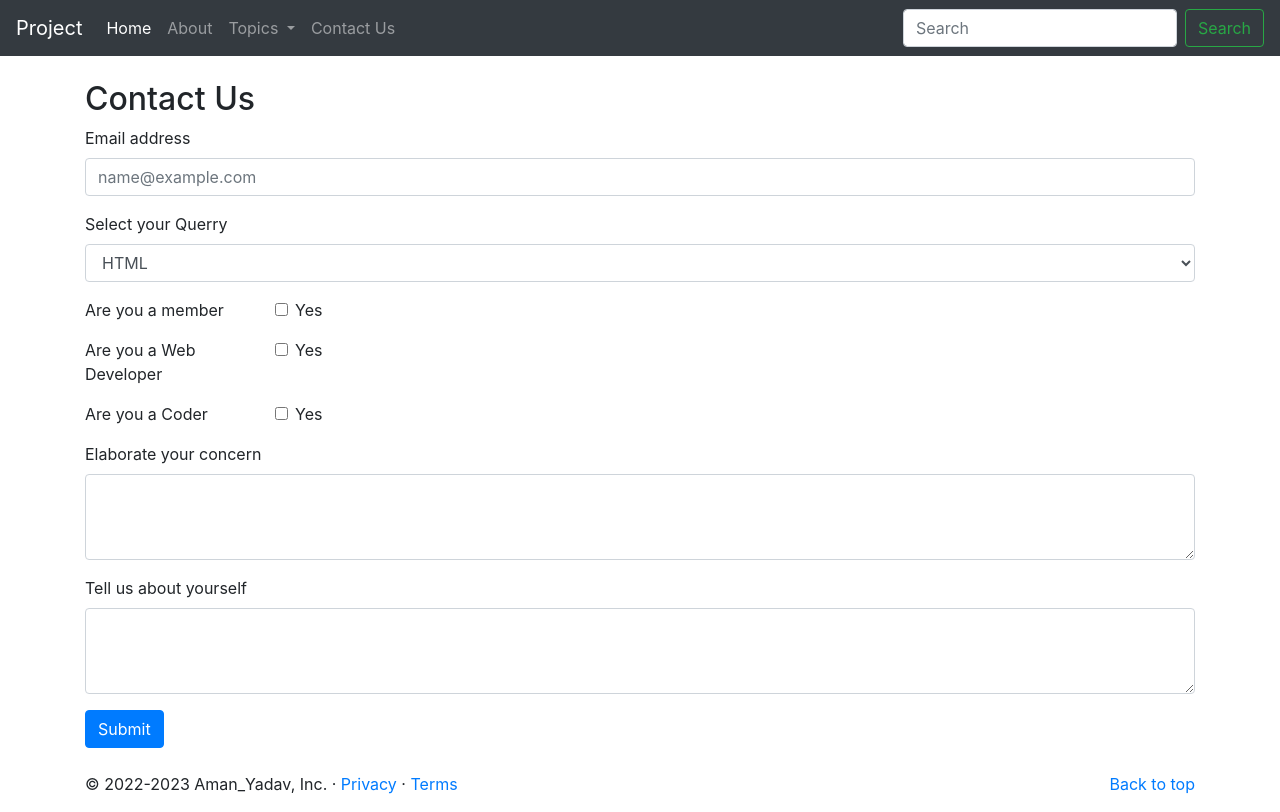
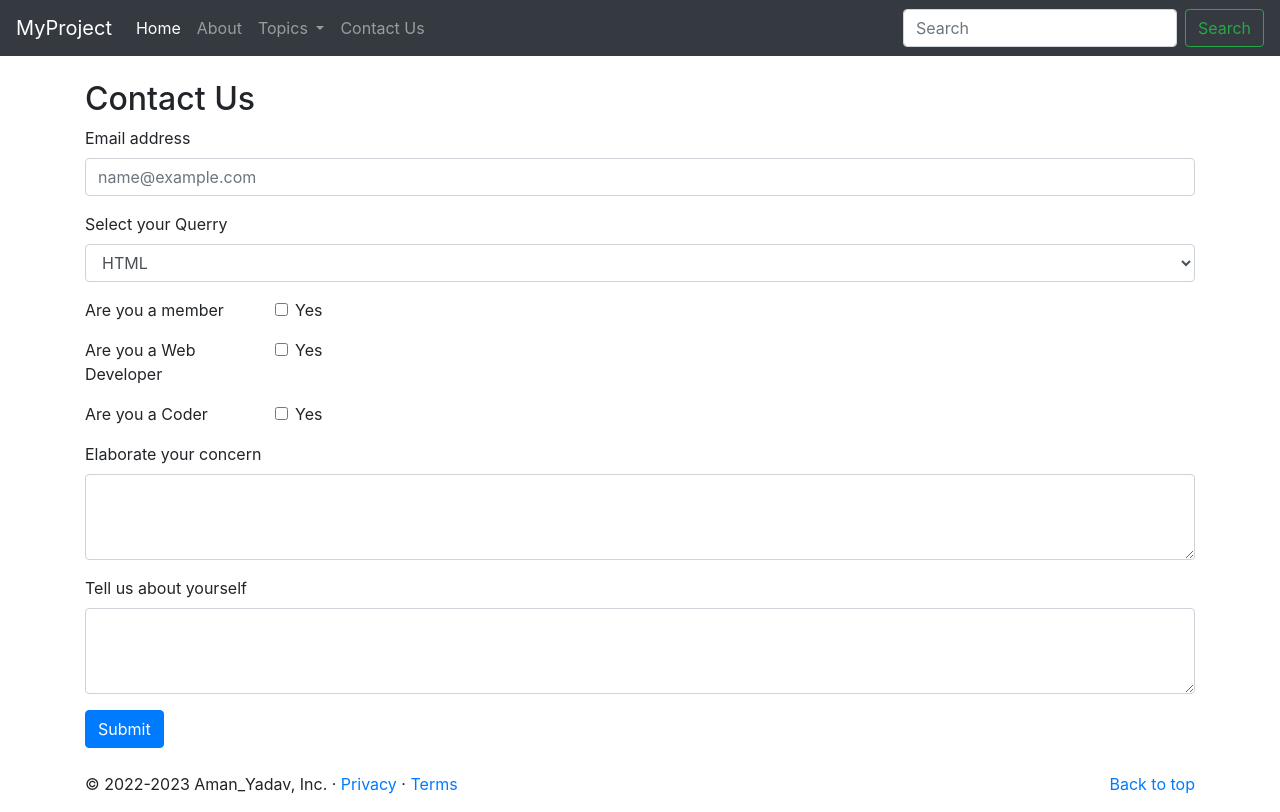
Before and after one commit to A-M-A-N-YADAV/MyProject, a plain HTML site: page contact.html in a window 1280 px wide. Drawn offline with nearby package versions, Linux system fonts and the light colour scheme.

Commit message:
Update contact.html

```diff
--- a/contact.html
+++ b/contact.html
@@ -15,7 +15,7 @@
 
 <body>
     <nav class="navbar navbar-expand-lg navbar-dark bg-dark">
-        <a class="navbar-brand" href="#">Project</a>
+        <a class="navbar-brand" href="/MyProject/">MyProject</a>
         <button class="navbar-toggler" type="button" data-toggle="collapse" data-target="#navbarSupportedContent"
             aria-controls="navbarSupportedContent" aria-expanded="false" aria-label="Toggle navigation">
             <span class="navbar-toggler-icon"></span>
```
